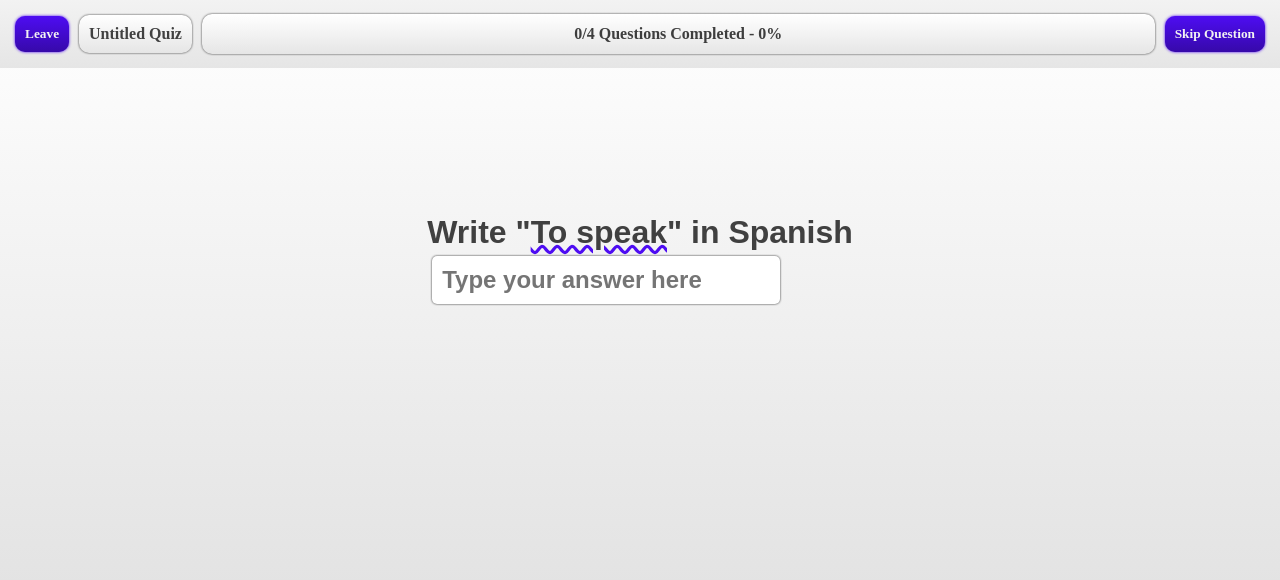
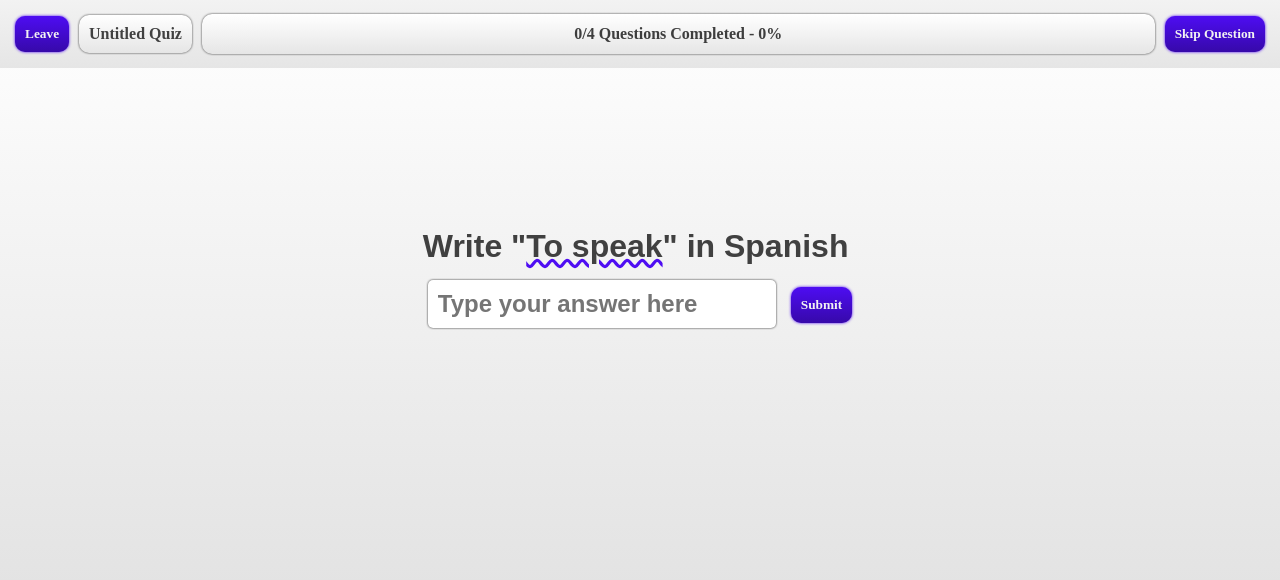
Before and after one commit to vjwmsn/studything, a SvelteKit app: page /quiz in a window 1280 px wide. Shown: the top 580 px of the page. Built offline with nearby package versions, Linux system fonts and the light colour scheme; a web font is replaced by a local one.

Commit message:
some css changes, might rework the layout later, maybe

```diff
--- a/src/lib/InputField.svelte
+++ b/src/lib/InputField.svelte
@@ -28,6 +28,7 @@
         flex-direction: column;
         justify-content: center;
         align-items: center;
+        flex-grow: 1;
         width: auto;
     }
 
@@ -40,7 +41,6 @@
         font-family: "Mozilla Text", sans-serif;
         transition: 0.3s;
         margin: 5px;
-        width: auto;
         filter: drop-shadow(0 0 0.05rem hsl(0, 0%, 18%));
     }
     .input:focus {
--- a/src/routes/quiz/+page.svelte
+++ b/src/routes/quiz/+page.svelte
@@ -99,14 +99,19 @@
                 class="question-header"
                 transition:slide={{ duration: 400 }}
                 onoutroend={handleOutroEnd}>
-                <div style="display: flex; flex-direction: row;">
+                <div style="display: flex; flex-direction: row; margin-bottom: 10px;">
                     <span class="notouchy">Write "</span>
-                    <span class="highlight-wavy notouchy">{quizJSON.quizWords[questionsCompleted].nativeWord}</span>
+                    <span class="highlight-wavy">{quizJSON.quizWords[questionsCompleted].nativeWord}</span>
                     <span class="notouchy">" in {quizJSON.quizTargetLanguage}</span>
                     <span class="hidden notouchy" style="margin-left: 10px; color: hsl(0,0%,50%)">// correct!</span>
                 </div>
-                <div style="display: flex; flex-direction: row; max-width: 100%;">
+                <div style="display: flex; flex-direction: row;">
+
                     <InputField id="input" placeholder={inputPlaceholder} bind:value={inputValue} isDisabled={inputIsDisabled} onEnterUp={submit}/>
+
+                    <div style="margin-left: 5px; margin-top: 5px;">
+                    <Btn content="Submit" onClick={submit}/>
+                    </div>
                 </div>
             </div>
         {/if}
@@ -138,7 +143,7 @@
         flex: 1;
         margin-left: 10%;
         margin-right: 10%;
-        margin-top: 5%;
+        margin-top: 8%;
         border-radius: 10px;
     }
 
```
